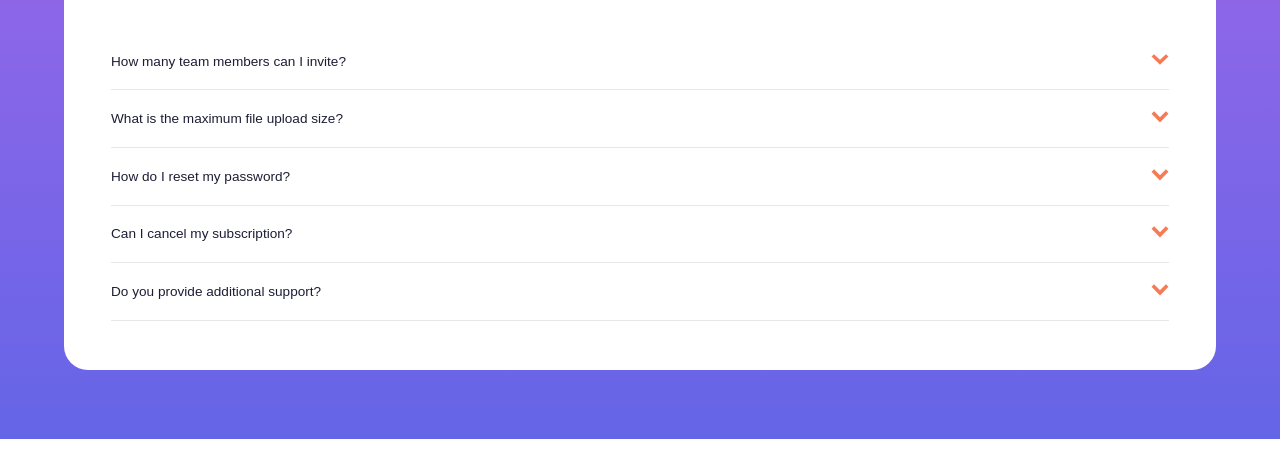
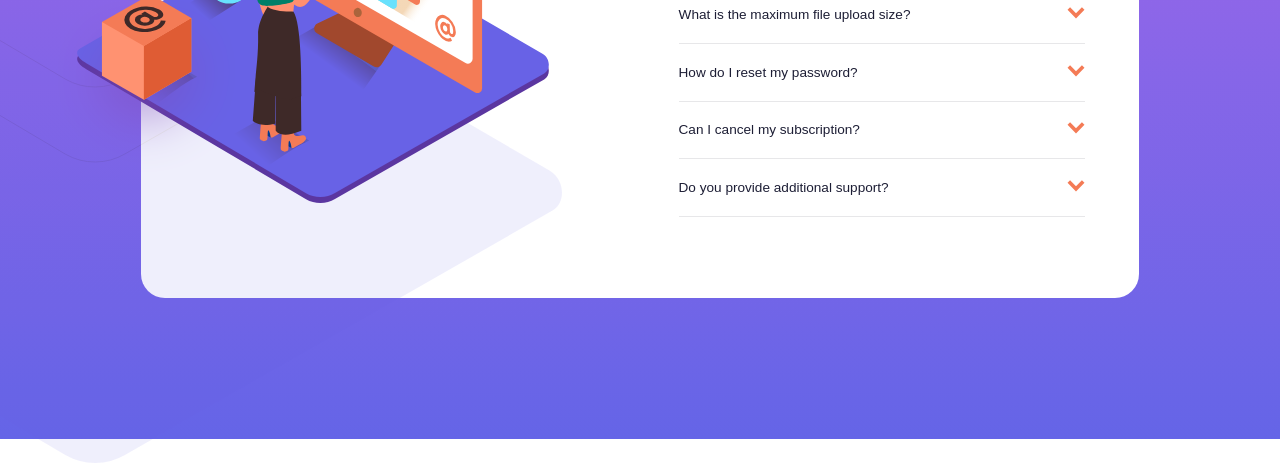
Before and after one commit to nab-sa/faq-accordion-card, a plain HTML site: page index.html in a window 1280 px wide. Shown: the part 361-824 px from the top of the page. Before the commit the page ends 800 px from the top, so only its background shows below. Drawn offline with Linux system fonts and the light colour scheme.

Commit message:
adding desktop styling

```diff
--- a/index.html
+++ b/index.html
@@ -13,14 +13,16 @@
   <div class="container">
     <div class="illustration-container">
       <img class="illustration desk" src="./images/illustration-woman-online-mobile.svg" alt="">
+      <img src="./images/illustration-woman-online-desktop.svg" class="illustration desk-desktop" alt="">
+      <img src="./images/illustration-box-desktop.svg" class="box-desktop" alt="">
       <img class="illustration desk-shadow" src="./images/bg-pattern-mobile.svg" alt="">
+      <img class="illustration desk-shadow-desktop" src="./images/bg-pattern-desktop.svg" alt="">
     </div>
 
-    <h1>FAQ</h1>
     <section>
+      <h1>FAQ</h1>
       <div class="question">
         <div class="question-content">
-
           <p>How many team members can I invite?</p>
           <p>You can invite up to 2 additional users on the Free plan. There is no limit on
             team members for the Premium plan.</p>
--- a/style.css
+++ b/style.css
@@ -41,7 +41,7 @@ body {
     margin: 12rem 0 6rem 0;
     text-align: center;
     background-color: #fff;
-    padding: 1rem 1.2rem;
+    padding: 1rem 1.2rem 3rem 1.2rem;
     border-radius: 1.5rem;
     display: flex;
     flex-direction: column;
@@ -51,6 +51,7 @@ body {
 
 .illustration-container {
     height: 7rem;
+    display: grid; /* permet uniquement à l'image "bg-pattern-mobile.svg" de garder sa postion */
 }
 
 .illustration {
@@ -61,6 +62,10 @@ body {
     bottom: 9rem;
     z-index: 2;
     width: 18rem;
+}
+
+.desk-desktop, .desk-shadow-desktop, .box-desktop {
+    display: none;
 }
 
 .desk-shadow {
@@ -90,11 +95,6 @@ section {
     margin-bottom: 2.1rem;
 }
 
-.question-content > p {
-
-
-}
-
 .question-content > p:nth-child(2) {
     display: none;
 }
@@ -103,3 +103,64 @@ section {
     width: 1.1rem;
     height: 0.8rem;
 }
+
+@media (min-width: 1026px) {
+
+    body {
+        background-repeat: no-repeat;
+    }
+
+
+    .container {
+        width: 78%;
+        flex-direction: row;
+        margin: 0;
+        padding: 3rem;
+        gap: 2rem;
+
+    }
+
+    section {
+        width: 45%;
+    }
+
+    h1 {
+        text-align: start;
+    }
+
+    .desk, .desk-shadow {
+        display: none;
+    }
+
+    .illustration-container {
+        width: 50%;
+    }
+
+
+    .desk-desktop, .box-desktop, .desk-shadow-desktop {
+        display: block;
+        position: relative;
+    }
+
+    .desk-desktop, .box-desktop
+
+    .desk-desktop {
+        bottom: 8.7rem;
+        right: 7rem;
+        z-index: 2;
+    }
+
+    .box-desktop {
+        bottom: 21.9rem;
+        right: 8.6rem;
+        z-index: 2;
+    }
+
+    .desk-shadow-desktop {
+        bottom: 63rem;
+        right: 37rem;
+        z-index: 1;
+    }
+
+
+}
```
